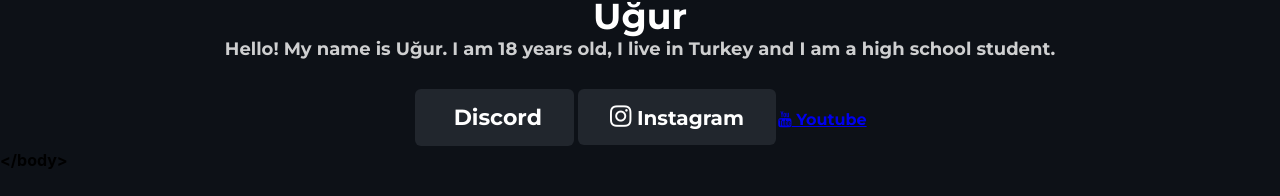
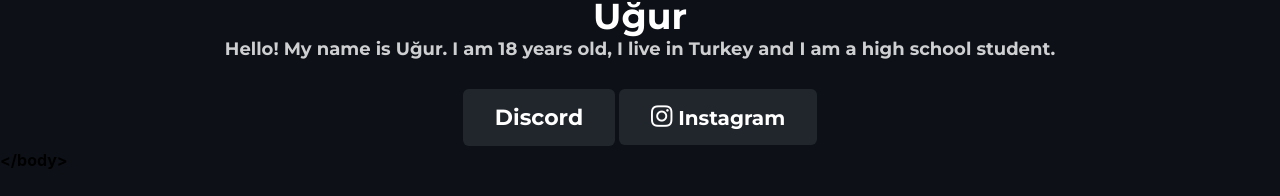
Before and after one commit to Ugurr31/web-sitem, a React (Create React App) app: page / in a window 1280 px wide. Shown: the part 443-639 px from the top of the page. Built offline with nearby package versions, Linux system fonts and the light colour scheme.

Commit message:
Update App.js
Signed-off-by: Ugurr31 <95451043+Ugurr31@users.noreply.github.com>

```diff
--- a/src/App.js
+++ b/src/App.js
@@ -22,13 +22,10 @@ const App = () => {
 
       <div className="profile">
         <a target="_blank" href={`https://discord.com/users/${discord.id}`} className="button-dc">
-          <i className="fa fa-discord"></i> Discord
+            Discord
           </a>
         <a target="_blank" href={`https://www.instagram.com/${instagram}`} className="button-ig">
           <i className="fa fa-instagram"></i> Instagram
-        </a>
-        <a target="_blank" href={`https://youtube.com/${youtube}`} className="button-yt">
-          <i className="fa fa-youtube"></i> Youtube
         </a>
       </div>
     </div>
```
